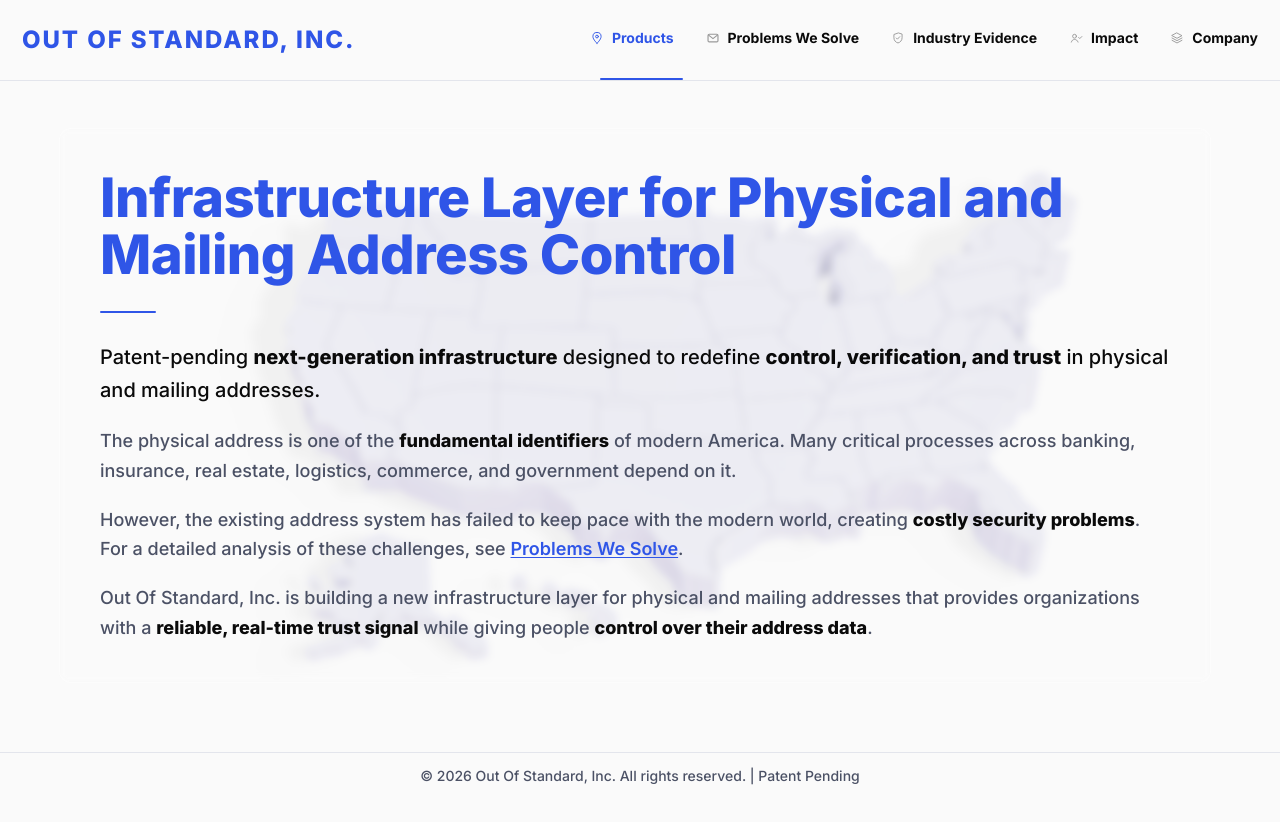
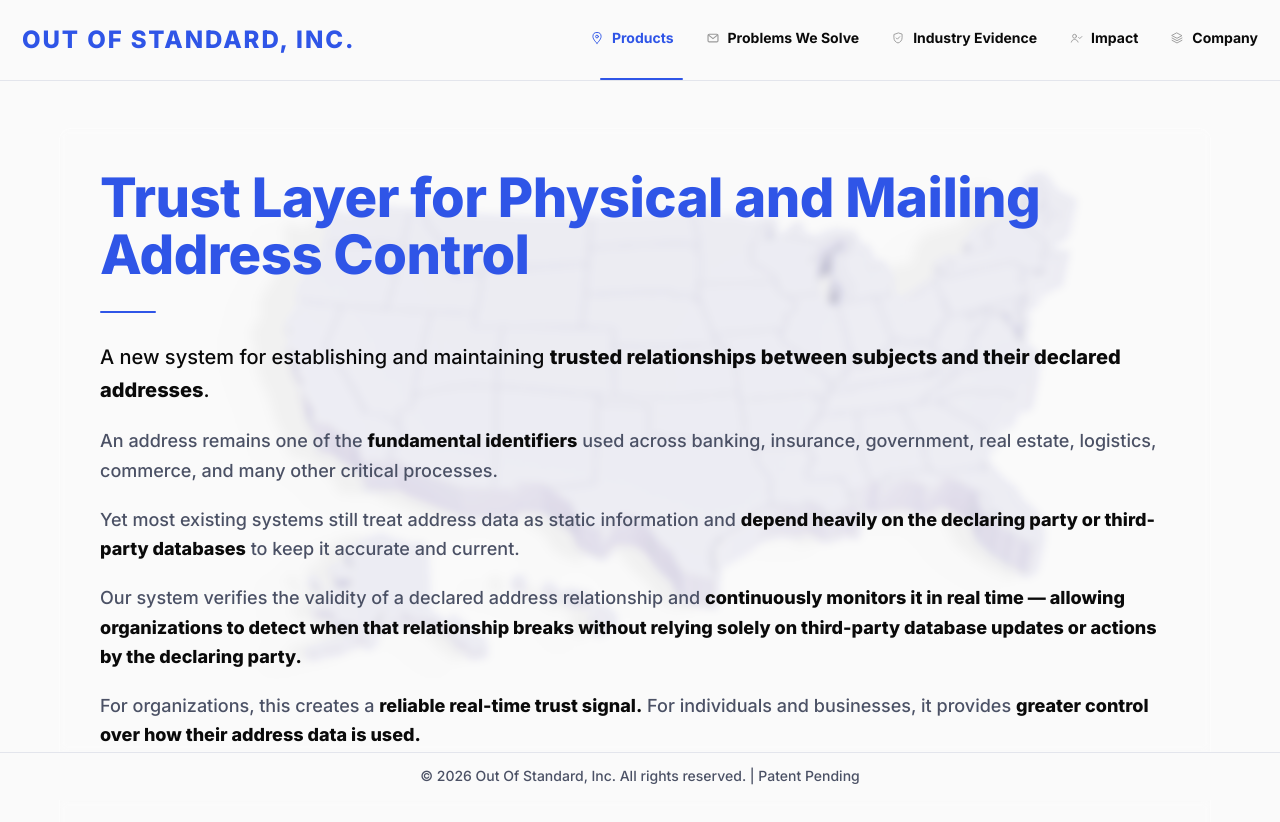
Before and after one commit to outofstandardinc/OutOfStandard-WEB, a React (Vite) app: page / in a window 1280 px wide. Shown: the top 822 px of the page. Built offline with nearby package versions, Linux system fonts and the light colour scheme.

Commit message:
Update homepage copy: hero, problem, impact, and about sections
Co-Authored-By: Claude Sonnet 5 <noreply@anthropic.com>

```diff
--- a/src/components/Contact/Contact.tsx
+++ b/src/components/Contact/Contact.tsx
@@ -23,19 +23,19 @@ export default function Contact() {
 
         <div className="reveal mt-10 flex flex-col gap-5 text-lg leading-relaxed text-ink">
           <p>
-            <strong className="font-extrabold">Out Of Standard, Inc.</strong>{' '}
-            is a Delaware corporation.
+            The company is developing a system designed to increase trust in
+            physical and mailing address data.
           </p>
           <p>
-            The company is building a new infrastructure layer to improve
-            the security, accuracy, and trustworthiness of physical and
-            mailing address data.
+            Its primary product is designed to verify and continuously
+            monitor the relationship between a subject and a declared
+            address.
           </p>
           <p>
-            The company is focused on developing and implementing its first
-            product, designed for use by individuals, private organizations,
-            and government institutions without replacing existing postal,
-            legal, or corporate systems.
+            The system is being developed for use by individuals, private
+            organizations, and government agencies and can integrate into
+            existing processes without requiring the replacement of current
+            postal, legal, or corporate systems.
           </p>
         </div>
       </GlassPanel>
@@ -51,15 +51,8 @@ export default function Contact() {
           </p>
 
           <InfoCard accent="bottom" className="mt-8 max-w-xl">
-            <p className="text-xl font-extrabold text-brand">
-              Askanaz Melkonyan
-            </p>
-            <p className="mt-1 text-base font-extrabold text-ink">
-              Founder &amp; CEO
-            </p>
-
             {(CONTACT_EMAIL || LINKEDIN_URL) && (
-              <div className="mt-6 flex flex-wrap items-center gap-4">
+              <div className="flex flex-wrap items-center gap-4">
                 {CONTACT_EMAIL ? (
                   <button
                     type="button"
--- a/src/components/Hero/Hero.tsx
+++ b/src/components/Hero/Hero.tsx
@@ -10,7 +10,7 @@ export default function Hero() {
       <Container className="relative z-10">
         <GlassPanel className="mx-auto max-w-6xl 2xl:max-w-7xl">
           <h1 className="text-[clamp(2rem,4.4vw,3.4rem)] font-extrabold leading-[1.05] text-brand">
-            Infrastructure Layer for Physical and Mailing Address Control
+            Trust Layer for Physical and Mailing Address Control
           </h1>
 
           <span
@@ -19,26 +19,54 @@ export default function Hero() {
           />
 
           <p className="mt-7 text-xl leading-relaxed text-ink">
-            Patent-pending{' '}
-            <strong className="font-extrabold">next-generation infrastructure</strong>{' '}
-            designed to redefine{' '}
-            <strong className="font-extrabold">control, verification, and trust</strong>{' '}
-            in physical and mailing addresses.
+            A new system for establishing and maintaining{' '}
+            <strong className="font-extrabold">
+              trusted relationships between subjects and their declared
+              addresses
+            </strong>
+            .
           </p>
 
           <p className="mt-5 text-lg leading-relaxed text-muted">
-            The physical address is one of the{' '}
+            An address remains one of the{' '}
             <strong className="font-extrabold text-ink">fundamental identifiers</strong>{' '}
-            of modern America. Many critical processes across banking,
-            insurance, real estate, logistics, commerce, and government
-            depend on it.
+            used across banking, insurance, government, real estate,
+            logistics, commerce, and many other critical processes.
           </p>
 
           <p className="mt-5 text-lg leading-relaxed text-muted">
-            However, the existing address system has failed to keep pace
-            with the modern world, creating{' '}
-            <strong className="font-extrabold text-ink">costly security problems</strong>
-            . For a detailed analysis of these challenges, see{' '}
+            Yet most existing systems still treat address data as static
+            information and{' '}
+            <strong className="font-extrabold text-ink">
+              depend heavily on the declaring party or third-party databases
+            </strong>{' '}
+            to keep it accurate and current.
+          </p>
+
+          <p className="mt-5 text-lg leading-relaxed text-muted">
+            Our system verifies the validity of a declared address
+            relationship and{' '}
+            <strong className="font-extrabold text-ink">
+              continuously monitors it in real time — allowing organizations
+              to detect when that relationship breaks without relying solely
+              on third-party database updates or actions by the declaring
+              party.
+            </strong>
+          </p>
+
+          <p className="mt-5 text-lg leading-relaxed text-muted">
+            For organizations, this creates a{' '}
+            <strong className="font-extrabold text-ink">
+              reliable real-time trust signal.
+            </strong>{' '}
+            For individuals and businesses, it provides{' '}
+            <strong className="font-extrabold text-ink">
+              greater control over how their address data is used.
+            </strong>
+          </p>
+
+          <p className="mt-5 text-lg leading-relaxed text-muted">
+            For a detailed analysis of the underlying market problems, see{' '}
             <button
               type="button"
               onClick={() => setActiveTab('problem')}
@@ -48,15 +76,6 @@ export default function Hero() {
             </button>
             .
           </p>
-
-          <p className="mt-5 text-lg leading-relaxed text-muted">
-            Out Of Standard, Inc. is building a new infrastructure layer for
-            physical and mailing addresses that provides organizations with a{' '}
-            <strong className="font-extrabold text-ink">reliable, real-time trust signal</strong>{' '}
-            while giving people{' '}
-            <strong className="font-extrabold text-ink">control over their address data</strong>
-            .
-          </p>
         </GlassPanel>
       </Container>
     </section>
--- a/src/components/Impact/Impact.tsx
+++ b/src/components/Impact/Impact.tsx
@@ -4,13 +4,16 @@ import SectionHeading from '../SectionHeading/SectionHeading'
 import { UserCheckIcon } from '../decor/Icons'
 
 const ORG_IMPACTS = [
-  'Organizations will gain a tool for verifying the validity and current status of address data in real time. This will help prevent correspondence, bank cards, checks, and important documents from being sent to outdated or invalid addresses.',
-  'Organizations will be able to reduce financial and operational losses associated with fraud, false address information, delivery errors, and ineffective marketing campaigns.',
+  'Verification of the current status of an address relationship',
+  'Continuous monitoring of its status',
+  'Reduced risk of sending cards, checks, documents, and other important correspondence to outdated addresses',
+  'Reduced losses associated with fraud, inaccurate address data, and delivery errors',
 ]
 
 const INDIVIDUAL_IMPACTS = [
-  'Individuals and companies will receive greater protection against the theft of personal data and financial documents caused by delivery errors or correspondence being sent to an address they can no longer access.',
-  'Individuals and companies will be able to prevent the unauthorized use of their addresses across banking, government, insurance, and other systems.',
+  'Ability to prevent unauthorized use of an address',
+  'Ability to terminate address use by already connected parties',
+  'Reduced risk of confidential correspondence and financial documents being sent to an address they can no longer access',
 ]
 
 function BulletList({ items }: { items: string[] }) {
@@ -33,25 +36,30 @@ export default function Impact() {
         <SectionHeading
           icon={UserCheckIcon}
           label="Impact"
-          title="What Our Infrastructure Enables"
+          title="What Our System Enables"
         />
 
         <div className="mt-10 flex flex-col gap-10">
           <div className="reveal">
-            <p className="text-lg font-extrabold leading-relaxed text-ink">
-              Organizations will receive a reliable trust signal confirming
-              whether an individual or company is currently connected to a
-              claimed address. They will also be able to receive real-time
-              notifications when that connection ends.
+            <p className="text-xs font-bold uppercase tracking-[0.2em] text-muted">
+              For Organizations
+            </p>
+            <p className="mt-3 text-lg font-extrabold leading-relaxed text-ink">
+              Organizations receive a reliable signal indicating whether a
+              verified relationship between a subject and a declared address
+              remains valid, and can also receive real-time notification
+              when that relationship ends.
             </p>
             <BulletList items={ORG_IMPACTS} />
           </div>
 
           <div className="reveal">
-            <p className="text-lg font-extrabold leading-relaxed text-ink">
-              Individuals and companies will gain control over who can use
-              their address data and will be able to prevent its
-              unauthorized use.
+            <p className="text-xs font-bold uppercase tracking-[0.2em] text-muted">
+              For Individuals
+            </p>
+            <p className="mt-3 text-lg font-extrabold leading-relaxed text-ink">
+              People gain greater control over how their address data is
+              used.
             </p>
             <BulletList items={INDIVIDUAL_IMPACTS} />
           </div>
@@ -65,14 +73,15 @@ export default function Impact() {
           </p>
           <div className="mt-5 flex flex-col gap-5 text-lg font-extrabold leading-relaxed text-ink">
             <p>
-              Our long-term goal is to strengthen national security and
-              become the federal standard for the verification, accuracy,
-              and security of address data in the United States.
+              Our long-term goal is to establish the system as a nationally
+              recognized standard for managing address relationships, with
+              the potential for eventual adoption as a federal standard.
             </p>
             <p>
-              We aim to build trusted infrastructure that individuals,
-              private organizations, and government institutions can use as
-              a single reliable source of trust for address data.
+              Over time, the system can become a trusted layer used by
+              financial institutions, insurance companies, government
+              agencies, and other organizations that depend on accurate and
+              current address data.
             </p>
           </div>
         </div>
```
Also changed, not shown: src/components/Problem/Problem.tsx (+32 -46 lines).
